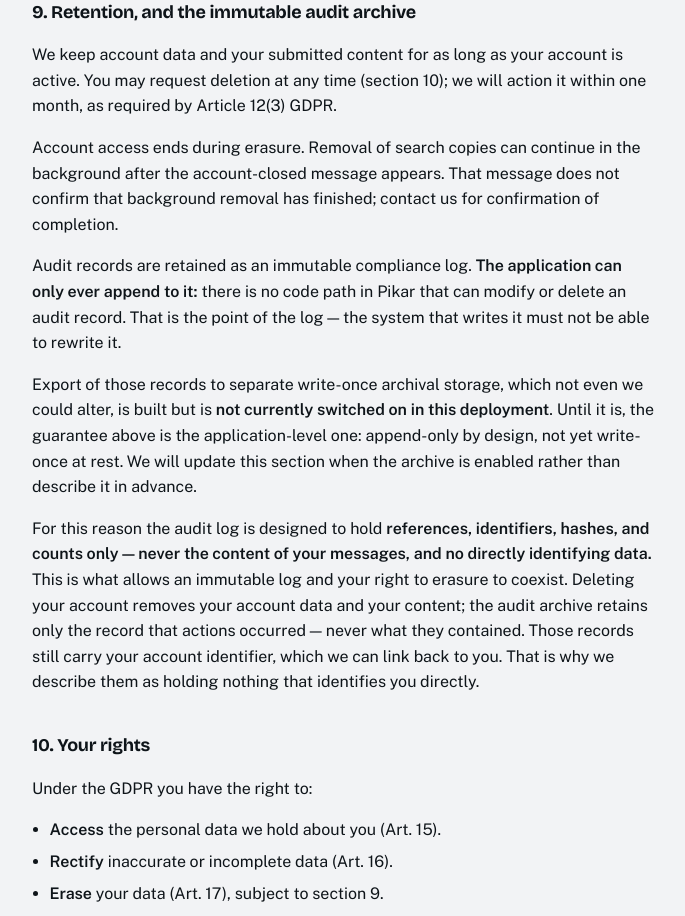
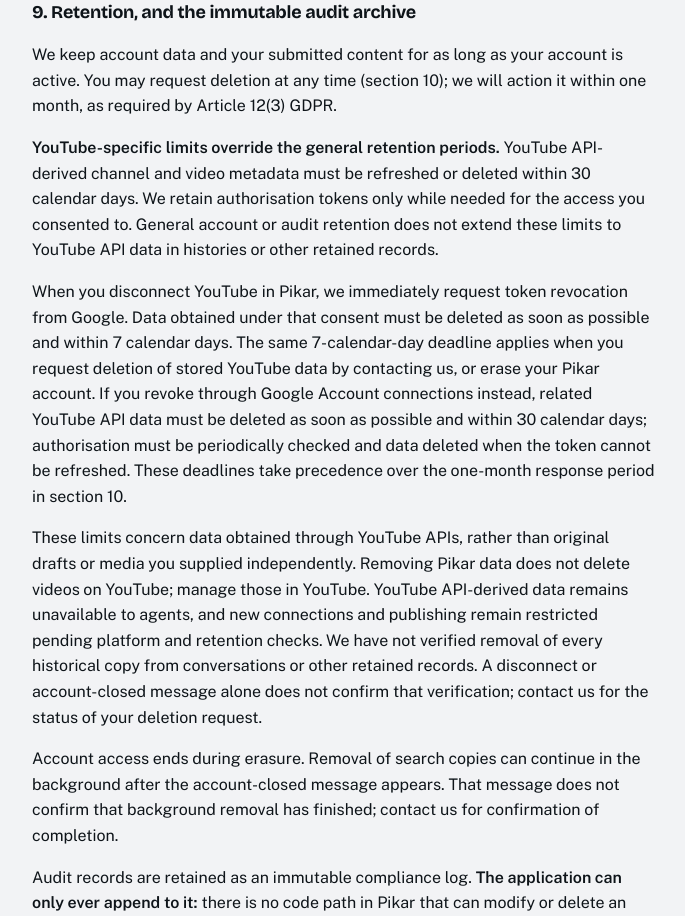
Before and after one commit to Mrjoel97/ProjectX, a Next.js app in the folder apps/web/: page /privacy in a window 1280 px wide. Shown: the part 7440-8356 px from the top of the page, without its empty margins (296-981 px from the left). Built offline with nearby package versions, Linux system fonts and the light colour scheme; no server answers; what @convex-dev/auth would draw is missing.

Commit message:
Clarify YouTube-specific retention and deletion limits

```diff
--- a/apps/web/app/privacy/page.tsx
+++ b/apps/web/app/privacy/page.tsx
@@ -457,6 +457,32 @@ export default function Privacy() {
         required by Article 12(3) GDPR.
       </p>
       <p>
+        <strong>YouTube-specific limits override the general retention periods.</strong> YouTube
+        API-derived channel and video metadata must be refreshed or deleted within 30 calendar days.
+        We retain authorisation tokens only while needed for the access you consented to. General
+        account or audit retention does not extend these limits to YouTube API data in histories or
+        other retained records.
+      </p>
+      <p>
+        When you disconnect YouTube in Pikar, we immediately request token revocation from Google.
+        Data obtained under that consent must be deleted as soon as possible and within 7 calendar
+        days. The same 7-calendar-day deadline applies when you request deletion of stored YouTube
+        data by contacting us, or erase your Pikar account. If you revoke through Google Account
+        connections instead, related YouTube API data must be deleted as soon as possible and within
+        30 calendar days; authorisation must be periodically checked and data deleted when the token
+        cannot be refreshed. These deadlines take precedence over the one-month response period in
+        section 10.
+      </p>
+      <p>
+        These limits concern data obtained through YouTube APIs, rather than original drafts or
+        media you supplied independently. Removing Pikar data does not delete videos on YouTube;
+        manage those in YouTube. YouTube API-derived data remains unavailable to agents, and new
+        connections and publishing remain restricted pending platform and retention checks. We have
+        not verified removal of every historical copy from conversations or other retained records.
+        A disconnect or account-closed message alone does not confirm that verification; contact us
+        for the status of your deletion request.
+      </p>
+      <p>
         Account access ends during erasure. Removal of search copies can continue in the background
         after the account-closed message appears. That message does not confirm that background
         removal has finished; contact us for confirmation of completion.
```
Also changed, not shown: 1 other file (tests, documents, lock files or other folders).
